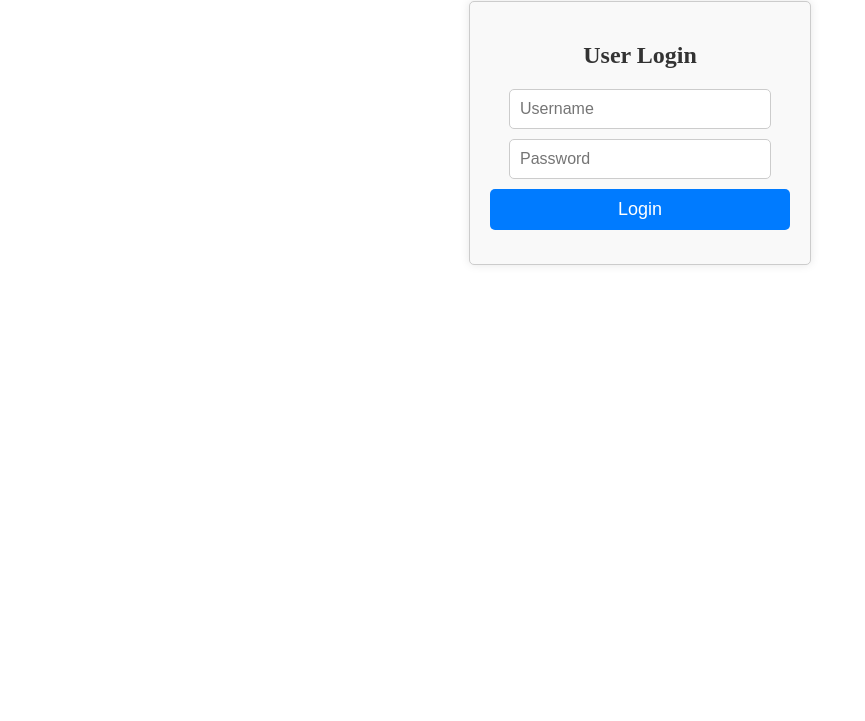
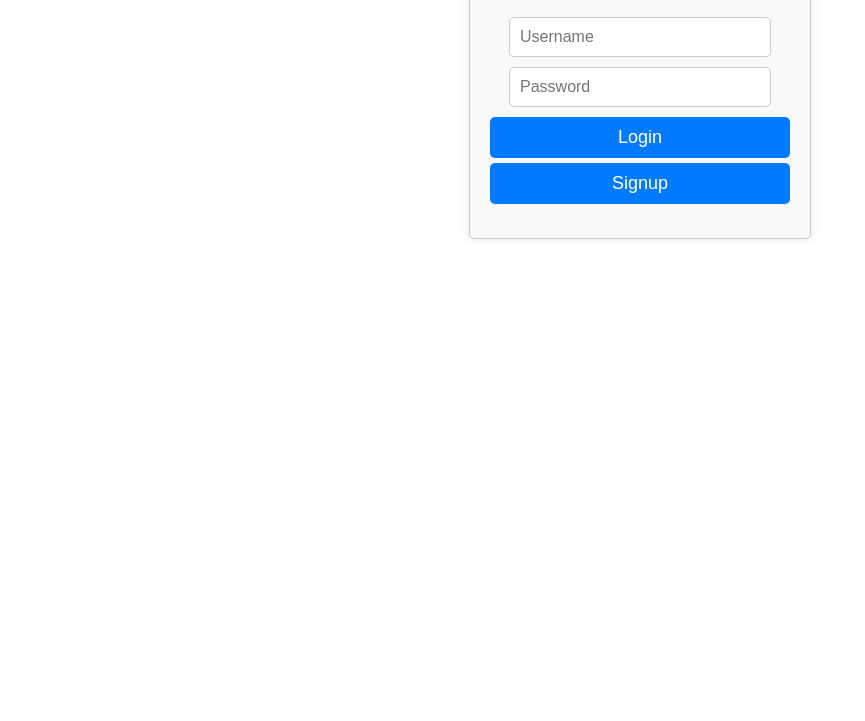
Before and after one commit to vishnuabhi4/Authentication-JS, a plain HTML site: page Pages/User.html in a window 1280 px wide. Shown: the part 79-800 px from the top of the page, without its empty margins (0-865 px from the left). Drawn offline with Linux system fonts and the light colour scheme.

Commit message:
signup v.1

```diff
--- a/Pages/User.html
+++ b/Pages/User.html
@@ -7,12 +7,12 @@
     <link rel="stylesheet" href="../Styles/user-login.css">
 </head>
 <body>
-    <h1>user</h1>
     <form id="user-login" class="login-form">
         <h2>User Login</h2>
         <input type="text" id="user-username" placeholder="Username" required>
         <input type="password" id="user-password" placeholder="Password" required>
         <button type="submit">Login</button>
+        <button type="signup">Signup</button>
         <p class="error" id="user-error"></p>
     </form>
 </body>
--- a/Styles/user-login.css
+++ b/Styles/user-login.css
@@ -39,6 +39,17 @@
     cursor: pointer;
     font-size: 18px;
   }
+  #user-login button[type="signup"] {
+    width: 100%;
+    padding: 10px;
+    background-color: #007bff;
+    color: #fff;
+    border: none;
+    border-radius: 5px;
+    cursor: pointer;
+    font-size: 18px;
+    margin-top: 5px;
+  }
 
   #user-login button[type="submit"]:hover {
     background-color: #0056b3;
```
Also changed, not shown: Pages/LandingPage.html (+1 -1 lines).
